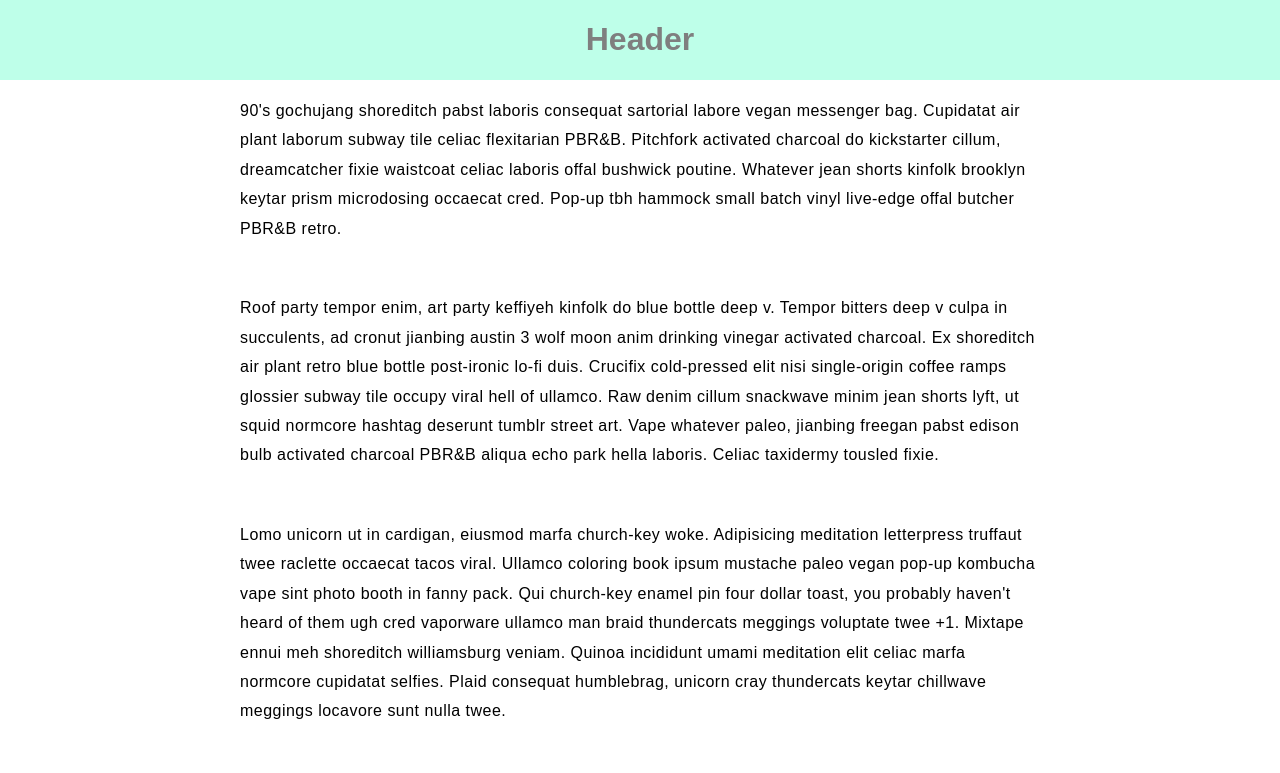
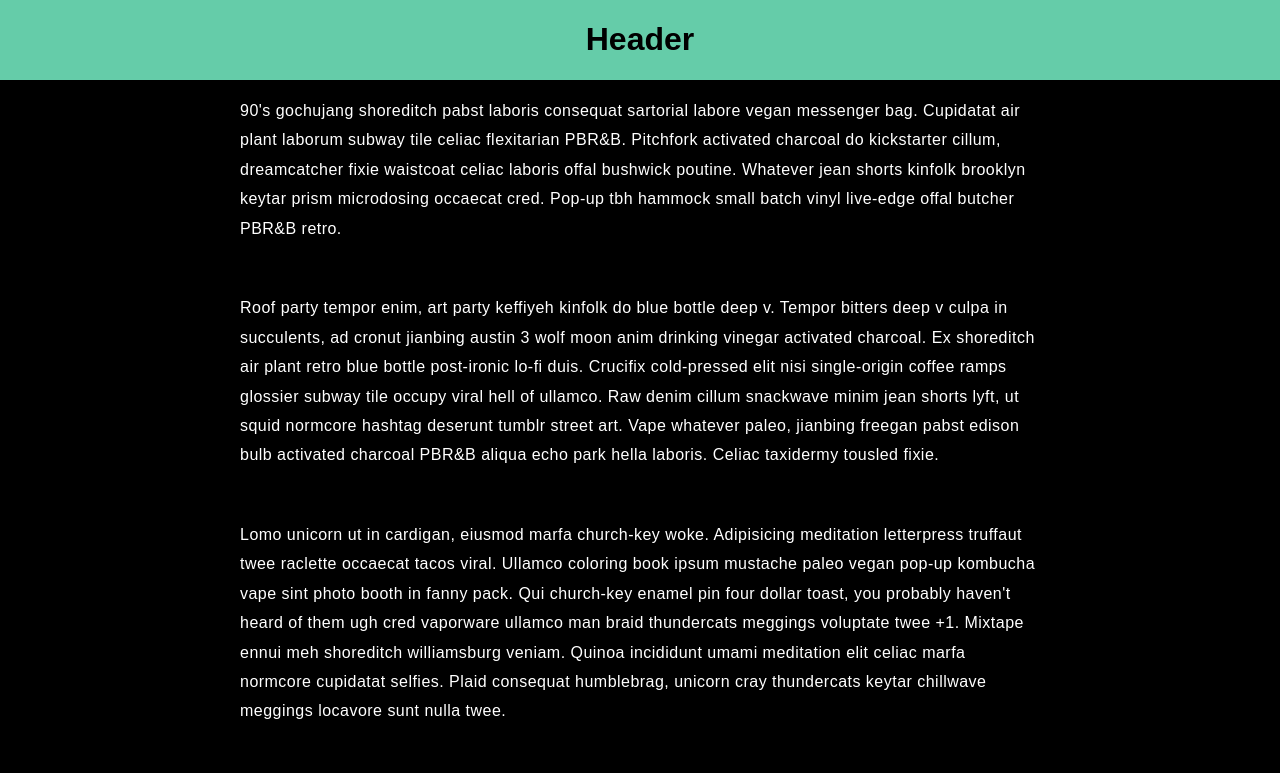
Before and after one commit to dhausser/layout-project, a plain HTML site: page index.html in a window 1280 px wide. Shown: the top 773 px of the page. Drawn offline with Linux system fonts and the light colour scheme.

Commit message:
initial commit

```diff
--- a/index.css
+++ b/index.css
@@ -1,6 +1,8 @@
 body {
   margin: 0;
   font: 1em sans-serif;
+  background-color: black;
+  color: white;
 }
 
 .layout {
@@ -14,8 +16,9 @@ body {
   width: 100%;
   z-index: 1;
   background-color: aquamarine;
-  opacity: 50%;
+  opacity: 80%;
   text-align: center;
+  color: black;
 }
 
 .main {
```
